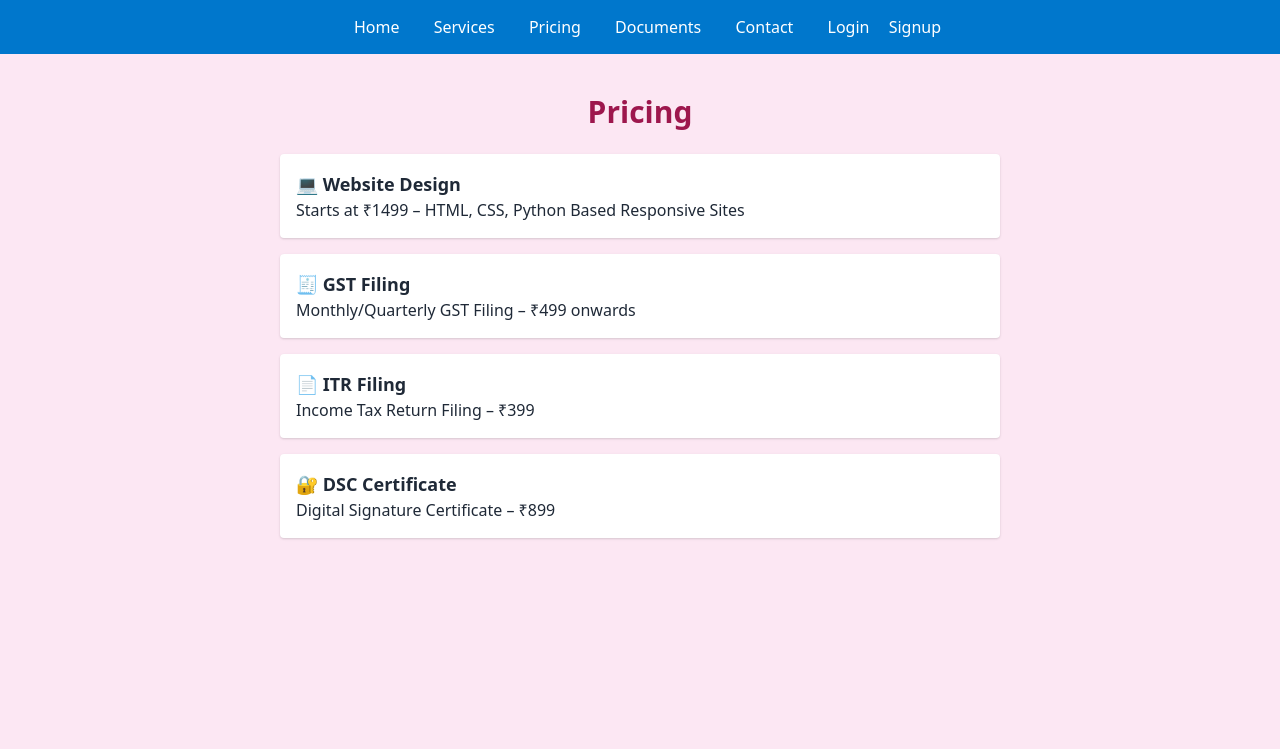
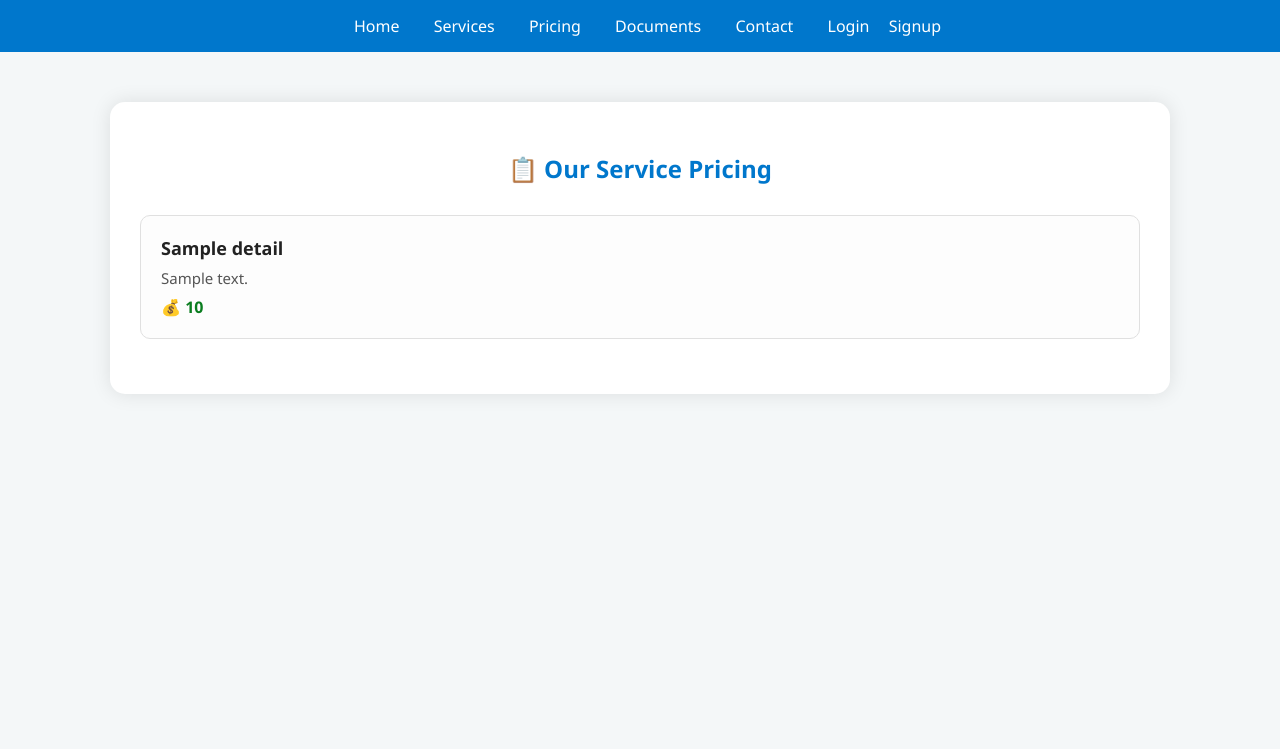
Before and after one commit to AMIT8480927094/freelancer-amit-site, a Flask app: template templates/pricing.html in a window 1280 px wide. Shown: the top 749 px of the page. Run offline with Flask 3, Linux system fonts and the light colour scheme; the template is opened without the code that fills it: most values are stand-ins (such as "Sample title", 1, 10 or a date in 2020).

Commit message:
Update pricing.html

```diff
--- a/templates/pricing.html
+++ b/templates/pricing.html
@@ -1,36 +1,68 @@
+{% include 'navbar.html' %}
 <!DOCTYPE html>
 <html lang="en">
 <head>
-  <meta charset="UTF-8" />
-  <meta name="viewport" content="width=device-width, initial-scale=1.0"/>
-  <title>Pricing – Freelancer Amit</title>
-  <link href="https://cdn.jsdelivr.net/npm/tailwindcss@2.2.19/dist/tailwind.min.css" rel="stylesheet">
+  <meta charset="UTF-8">
+  <title>Service Pricing – Freelancer Amit</title>
+  <style>
+    body {
+      font-family: 'Segoe UI', sans-serif;
+      background: #f4f7f8;
+      color: #333;
+      margin: 0;
+      padding: 0;
+    }
+    .container {
+      max-width: 1000px;
+      margin: 50px auto;
+      background: #fff;
+      padding: 30px;
+      border-radius: 15px;
+      box-shadow: 0 0 20px rgba(0,0,0,0.1);
+    }
+    h2 {
+      text-align: center;
+      color: #0077cc;
+      margin-bottom: 30px;
+    }
+    .service-block {
+      margin-bottom: 25px;
+      padding: 20px;
+      border: 1px solid #e0e0e0;
+      border-radius: 10px;
+      background: #fdfdfd;
+      transition: 0.3s;
+    }
+    .service-block:hover {
+      box-shadow: 0 0 10px rgba(0, 123, 255, 0.2);
+    }
+    .service-title {
+      font-size: 18px;
+      font-weight: bold;
+      color: #222;
+    }
+    .service-desc {
+      margin-top: 8px;
+      font-size: 15px;
+      color: #555;
+    }
+    .service-price {
+      margin-top: 8px;
+      font-weight: bold;
+      color: #0a7d1f;
+    }
+  </style>
 </head>
-<body class="bg-pink-100 text-gray-800">
-
-  {% include 'navbar.html' %}
-
-  <section class="max-w-3xl mx-auto px-6 py-10">
-    <h1 class="text-3xl font-bold text-center text-pink-800 mb-6">Pricing</h1>
-    <div class="space-y-4">
-      <div class="bg-white p-4 rounded shadow">
-        <h2 class="font-bold text-lg">💻 Website Design</h2>
-        <p>Starts at ₹1499 – HTML, CSS, Python Based Responsive Sites</p>
-      </div>
-      <div class="bg-white p-4 rounded shadow">
-        <h2 class="font-bold text-lg">🧾 GST Filing</h2>
-        <p>Monthly/Quarterly GST Filing – ₹499 onwards</p>
-      </div>
-      <div class="bg-white p-4 rounded shadow">
-        <h2 class="font-bold text-lg">📄 ITR Filing</h2>
-        <p>Income Tax Return Filing – ₹399</p>
-      </div>
-      <div class="bg-white p-4 rounded shadow">
-        <h2 class="font-bold text-lg">🔐 DSC Certificate</h2>
-        <p>Digital Signature Certificate – ₹899</p>
-      </div>
+<body>
+  <div class="container">
+    <h2>📋 Our Service Pricing</h2>
+    {% for name, details in services.items() %}
+    <div class="service-block">
+      <div class="service-title">{{ details.title }}</div>
+      <div class="service-desc">{{ details.desc }}</div>
+      <div class="service-price">💰 {{ details.price }}</div>
     </div>
-  </section>
-
+    {% endfor %}
+  </div>
 </body>
 </html>
```
